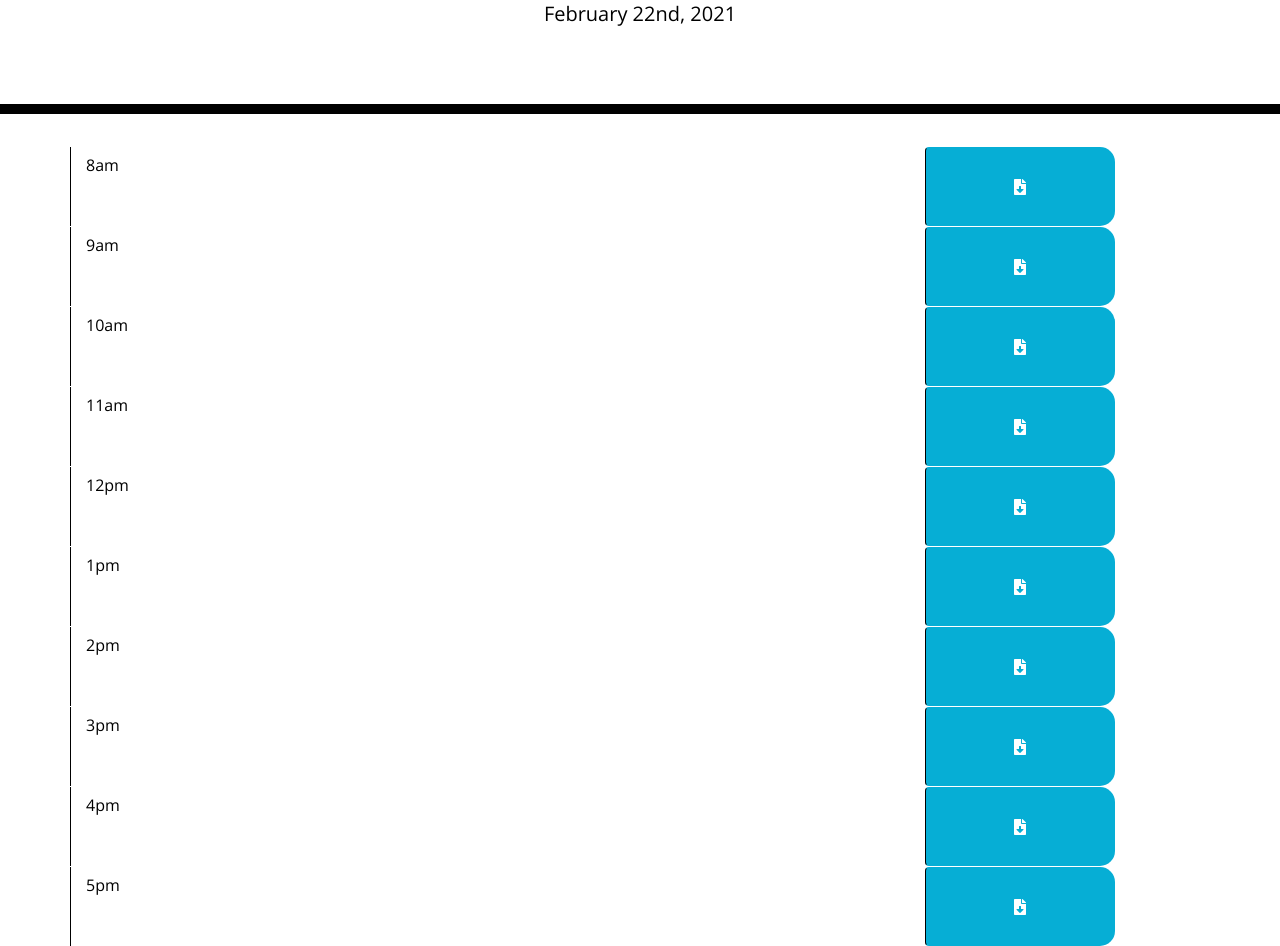
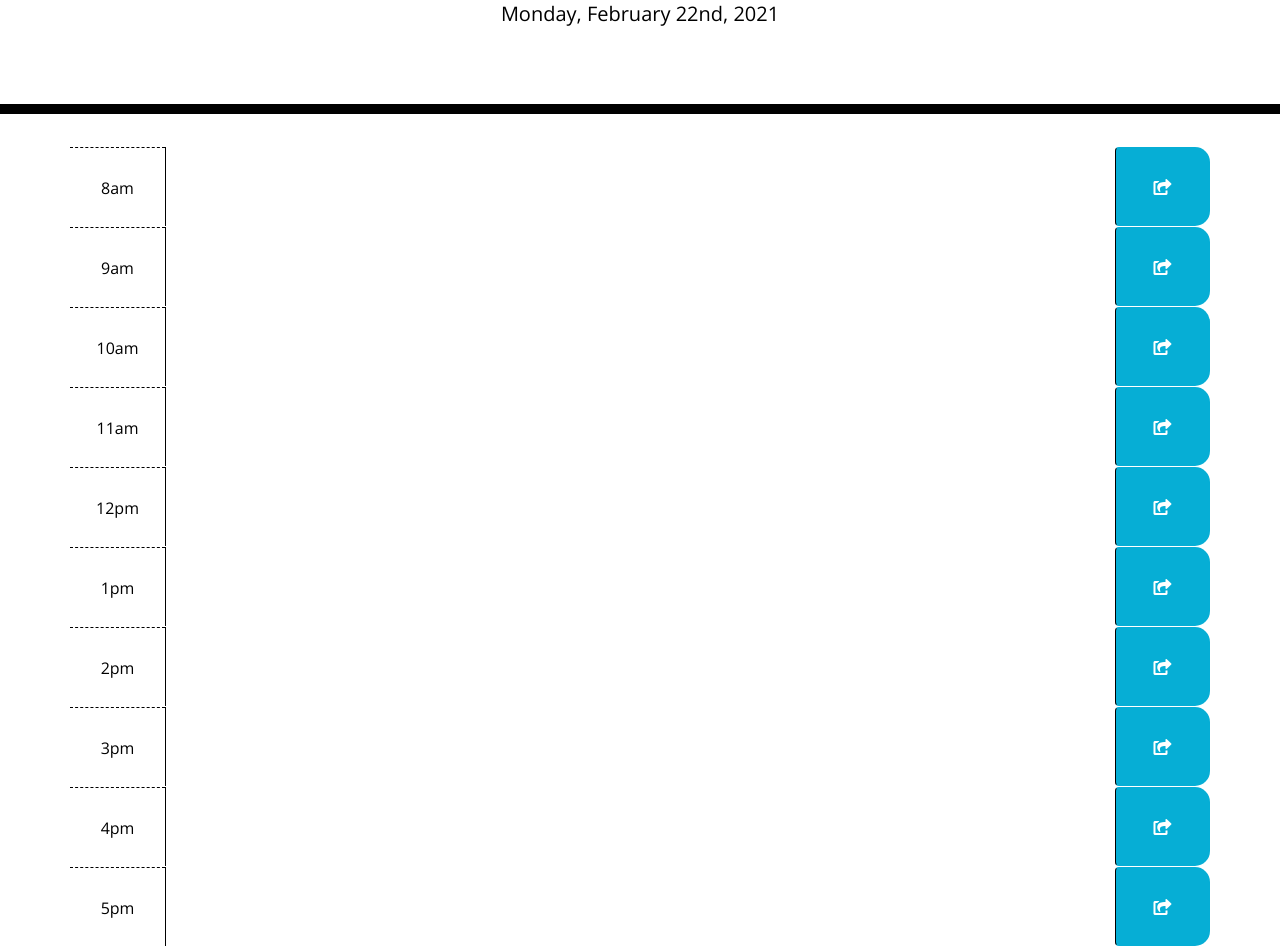
Before and after one commit to bebrucato/calendar-app, a plain HTML site: page index.html in a window 1280 px wide. Shown: the part 190-1136 px from the top of the page. Drawn offline with nearby package versions, Linux system fonts and the light colour scheme.

Commit message:
fixed categories in html

```diff
--- a/index.html
+++ b/index.html
@@ -31,45 +31,94 @@
     <div class="container">
       <!-- Timeblocks go here -->
 
-      <div class="row time-block">
-     <textarea class="col-md-9 description">8am</textarea>
-     <button type="button" class="btn saveBtn col-md-2"><i class="fas fa-file-download"></i></button>
+      <div id="hour-8" class="row time-block">
+        <div class="col-md-1 hour">
+          8am
         </div>
-    <div class="row time-block">
-     <textarea class="col-md-9  description" >9am</textarea>
-     <button type="button" class="btn saveBtn col-md-2"><i class="fas fa-file-download"></i></button>
+        <textarea class="col-md-10 description">
+        </textarea>
+        <button class="btn saveBtn col-md-1"><i class="fas fa-share-square"></i></button>
       </div>
-    <div class="row time-block">
-     <textarea class="col-md-9  description">10am</textarea>
-     <button type="button" class="btn saveBtn col-md-2"><i class="fas fa-file-download"></i></button>
+
+      <div id="hour-9" class="row time-block">
+        <div class="col-md-1 hour">
+          9am
         </div>
-    <div class="row time-block">
-     <textarea class="col-md-9  description">11am</textarea>
-     <button type="button" class="btn saveBtn col-md-2"><i class="fas fa-file-download"></i></button>
+        <textarea class="col-md-10 description">
+        </textarea>
+        <button class="btn saveBtn col-md-1"><i class="fas fa-share-square"></i></button>
       </div>
-    <div class="row time-block">
-     <textarea class="col-md-9  description">12pm</textarea>
-     <button type="button" class="btn saveBtn col-md-2"><i class="fas fa-file-download"></i></button>
+
+      <div id="hour-10" class="row time-block">
+        <div class="col-md-1 hour">
+          10am
         </div>
-    <div class="row time-block">
-     <textarea class="col-md-9  description">1pm</textarea>
-     <button type="button" class="btn saveBtn col-md-2"><i class="fas fa-file-download"></i></button>
+        <textarea class="col-md-10 description">
+        </textarea>
+        <button class="btn saveBtn col-md-1"><i class="fas fa-share-square"></i></button>
       </div>
-    <div class="row time-block">
-     <textarea class="col-md-9  description">2pm</textarea>
-     <button type="button" class="btn saveBtn col-md-2"><i class="fas fa-file-download"></i></button>
+
+      <div id="hour-11" class="row time-block">
+        <div class="col-md-1 hour">
+          11am
         </div>
-    <div class="row time-block">
-     <textarea class="col-md-9  description">3pm</textarea>
-     <button type="button" class="btn saveBtn col-md-2"><i class="fas fa-file-download"></i></button>
+        <textarea class="col-md-10 description">
+        </textarea>
+        <button class="btn saveBtn col-md-1"><i class="fas fa-share-square"></i></button>
       </div>
-    <div class="row time-block">
-     <textarea class="col-md-9  description">4pm</textarea>
-     <button type="button" class="btn saveBtn col-md-2"><i class="fas fa-file-download"></i></button>
+
+      <div id="hour-12" class="row time-block">
+        <div class="col-md-1 hour">
+          12pm
         </div>
-    <div class="row time-block">
-     <textarea class="col-md-9  description">5pm</textarea>
-     <button type="button" class="btn saveBtn col-md-2"><i class="fas fa-file-download"></i></button>
+        <textarea class="col-md-10 description">
+        </textarea>
+        <button class="btn saveBtn col-md-1"><i class="fas fa-share-square"></i></button>
+      </div>
+
+      <div id="hour-1" class="row time-block">
+        <div class="col-md-1 hour">
+          1pm
+        </div>
+        <textarea class="col-md-10 description">
+        </textarea>
+        <button class="btn saveBtn col-md-1"><i class="fas fa-share-square"></i></button>
+      </div>
+
+      <div id="hour-2" class="row time-block">
+        <div class="col-md-1 hour">
+          2pm
+        </div>
+        <textarea class="col-md-10 description">
+        </textarea>
+        <button class="btn saveBtn col-md-1"><i class="fas fa-share-square"></i></button>
+      </div>
+
+      <div id="hour-3" class="row time-block">
+        <div class="col-md-1 hour">
+          3pm
+        </div>
+        <textarea class="col-md-10 description">
+        </textarea>
+        <button class="btn saveBtn col-md-1"><i class="fas fa-share-square"></i></button>
+      </div>
+
+      <div id="hour-4" class="row time-block">
+        <div class="col-md-1 hour">
+          4pm
+        </div>
+        <textarea class="col-md-10 description">
+        </textarea>
+        <button class="btn saveBtn col-md-1"><i class="fas fa-share-square"></i></button>
+      </div>
+
+      <div id="hour-5" class="row time-block">
+        <div class="col-md-1 hour">
+          5pm
+        </div>
+        <textarea class="col-md-10 description">
+        </textarea>
+        <button class="btn saveBtn col-md-1"><i class="fas fa-share-square"></i></button>
       </div>
   </div>
 
--- a/script.js
+++ b/script.js
@@ -1,2 +1,3 @@
+//Current day/date
 var currentDay= $("#currentDay")
-currentDay.text(moment().format("MMMM Do, YYYY"))
+currentDay.text(moment().format("dddd, MMMM Do, YYYY"))
```
Lines whose indentation alone changed are shown as unchanged.
